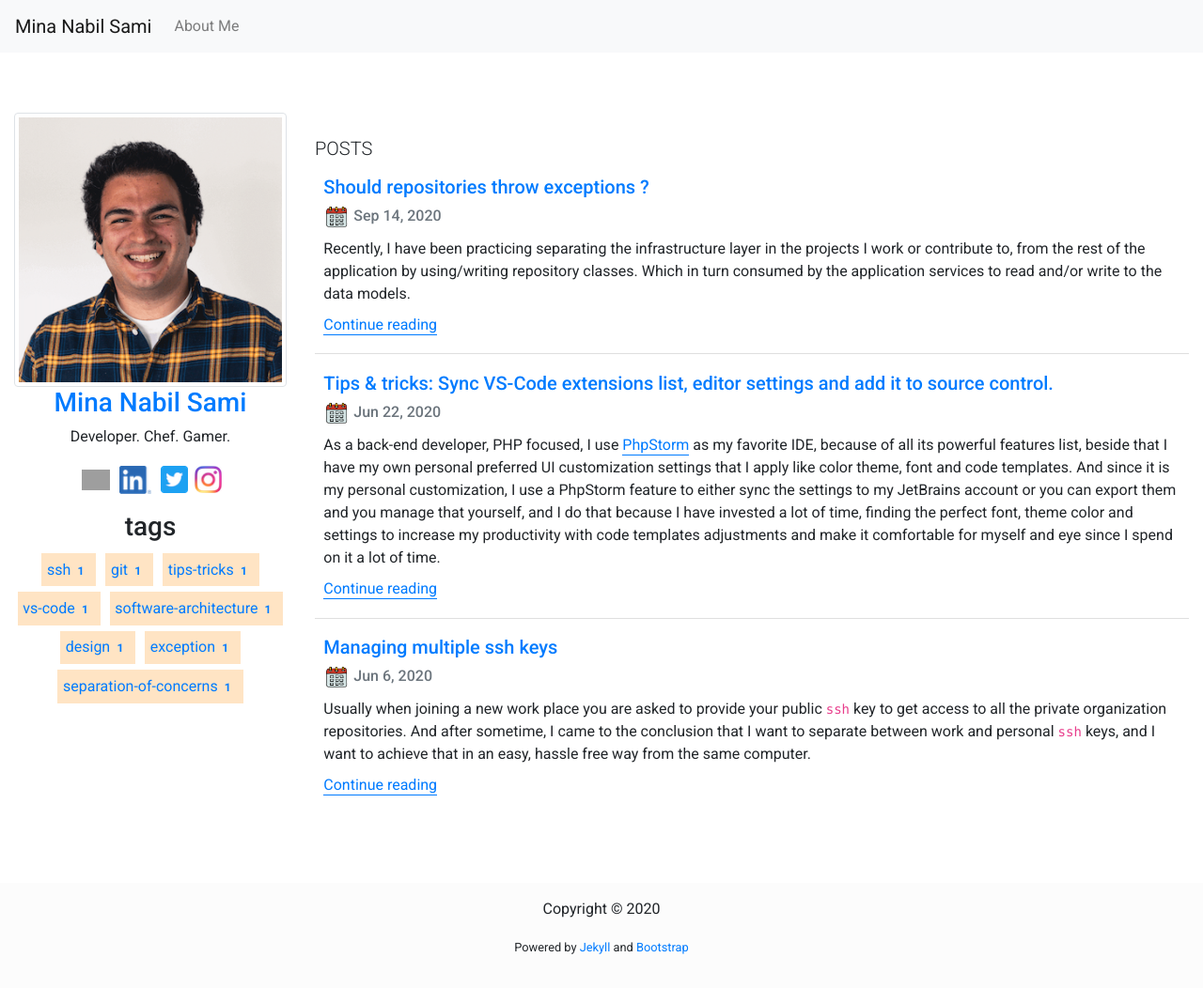
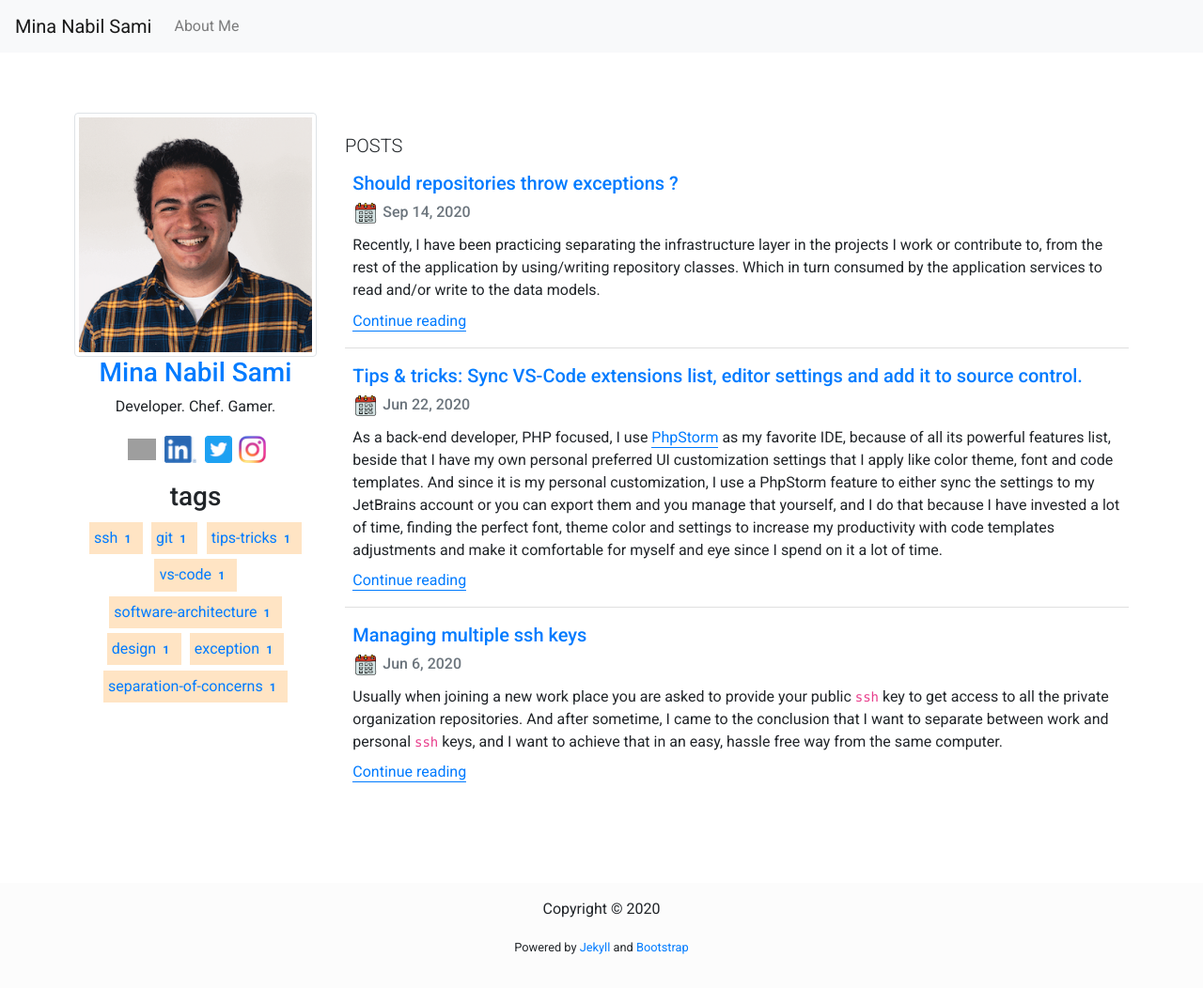
Before and after one commit to mnsami/minasami.com, a Jekyll site: the page built from index.md, in a window 1280 px wide and 1052 px high. Shown: the whole window at 94% size. Built offline with Jekyll 4.4.1, drawn with Linux system fonts in a browser that asks for light colours; grey boxes are pictures that could not be loaded.

Commit message:
fix spacing

```diff
--- a/assets/css/styles.css
+++ b/assets/css/styles.css
@@ -11,7 +11,8 @@ body {
 }
 
 .content {
-    margin: 5% 0px;
+    margin: 5% auto;
+    width: 90%;
 }
 
 img {
```
